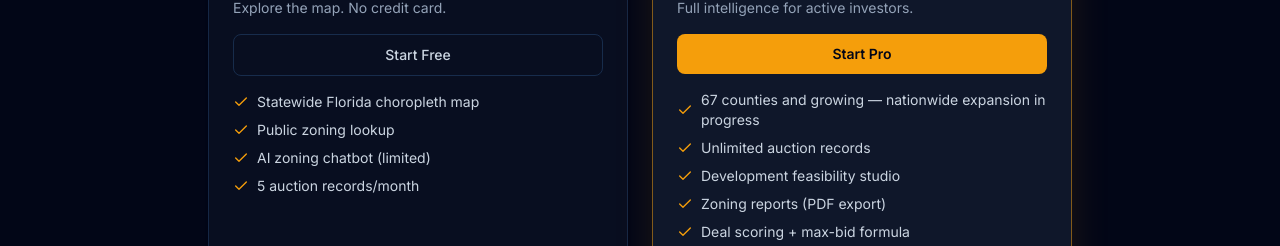
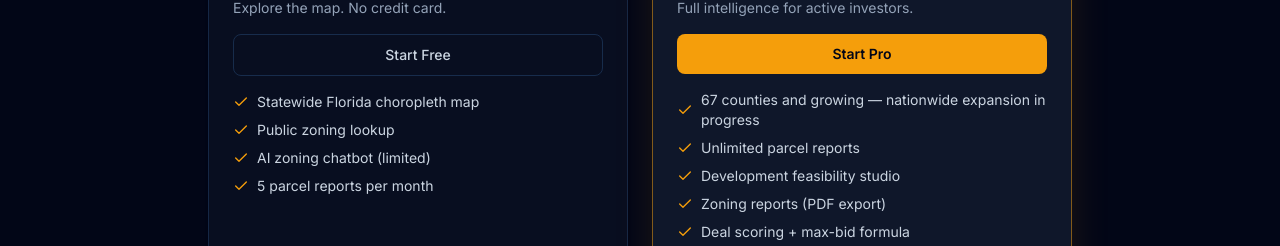
Before and after one commit to breverdbidder/zonewise-web, a Next.js app: page / in a window 1280 px wide. Shown: the part 6220-6466 px from the top of the page. Built offline with nearby package versions, Linux system fonts and the light colour scheme; no server answers; the database is empty.

Commit message:
[copy] pricing: parcel reports, not auction records

```diff
--- a/components/landing/PricingSection.tsx
+++ b/components/landing/PricingSection.tsx
@@ -20,7 +20,7 @@ const plans = [
       'Statewide Florida choropleth map',
       'Public zoning lookup',
       'AI zoning chatbot (limited)',
-      '5 auction records/month',
+      '5 parcel reports per month',
     ],
   },
   {
@@ -34,7 +34,7 @@ const plans = [
     badge: 'Most popular',
     features: [
       '67 counties and growing — nationwide expansion in progress',
-      'Unlimited auction records',
+      'Unlimited parcel reports',
       'Development feasibility studio',
       'Zoning reports (PDF export)',
       'Deal scoring + max-bid formula',
```
